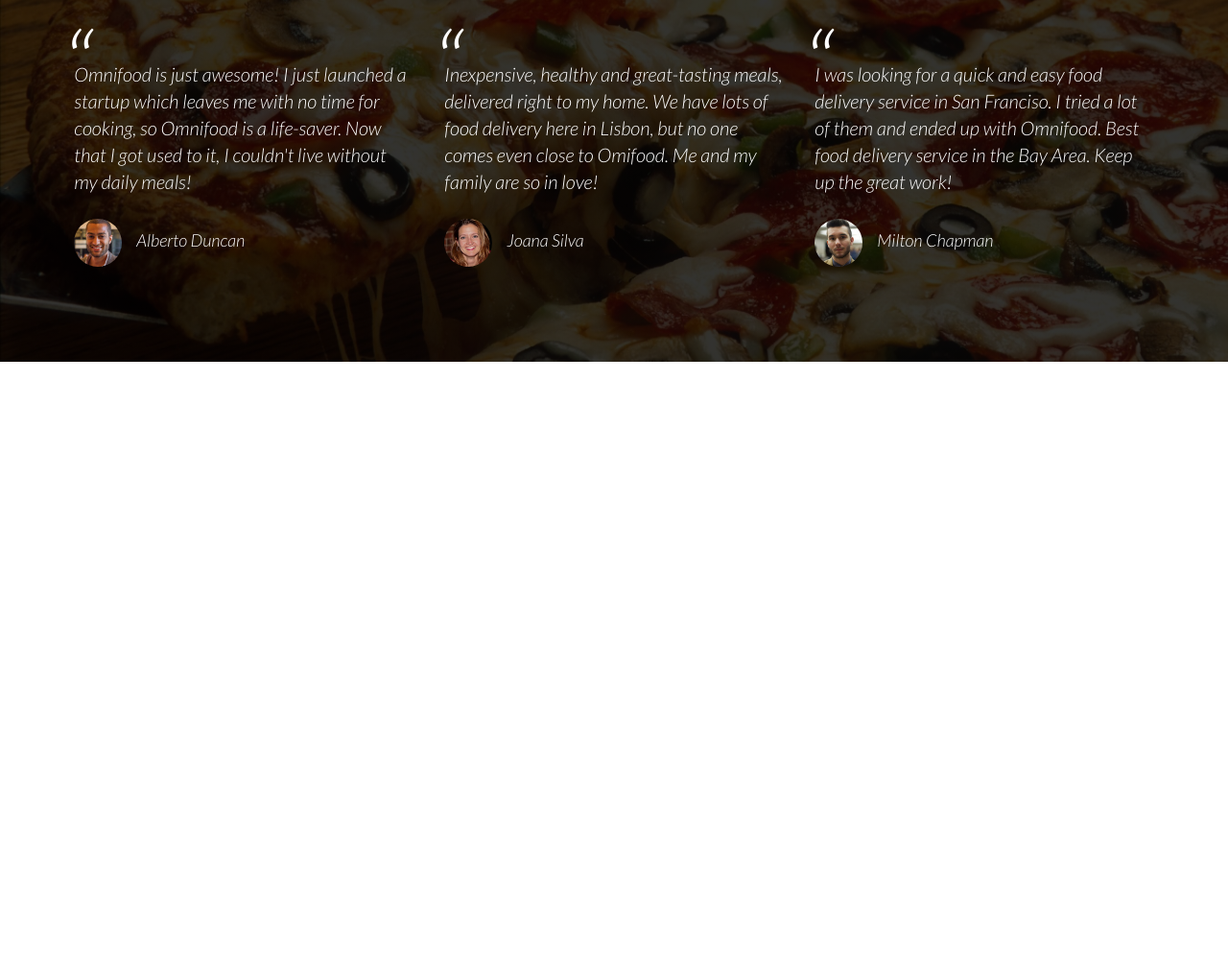
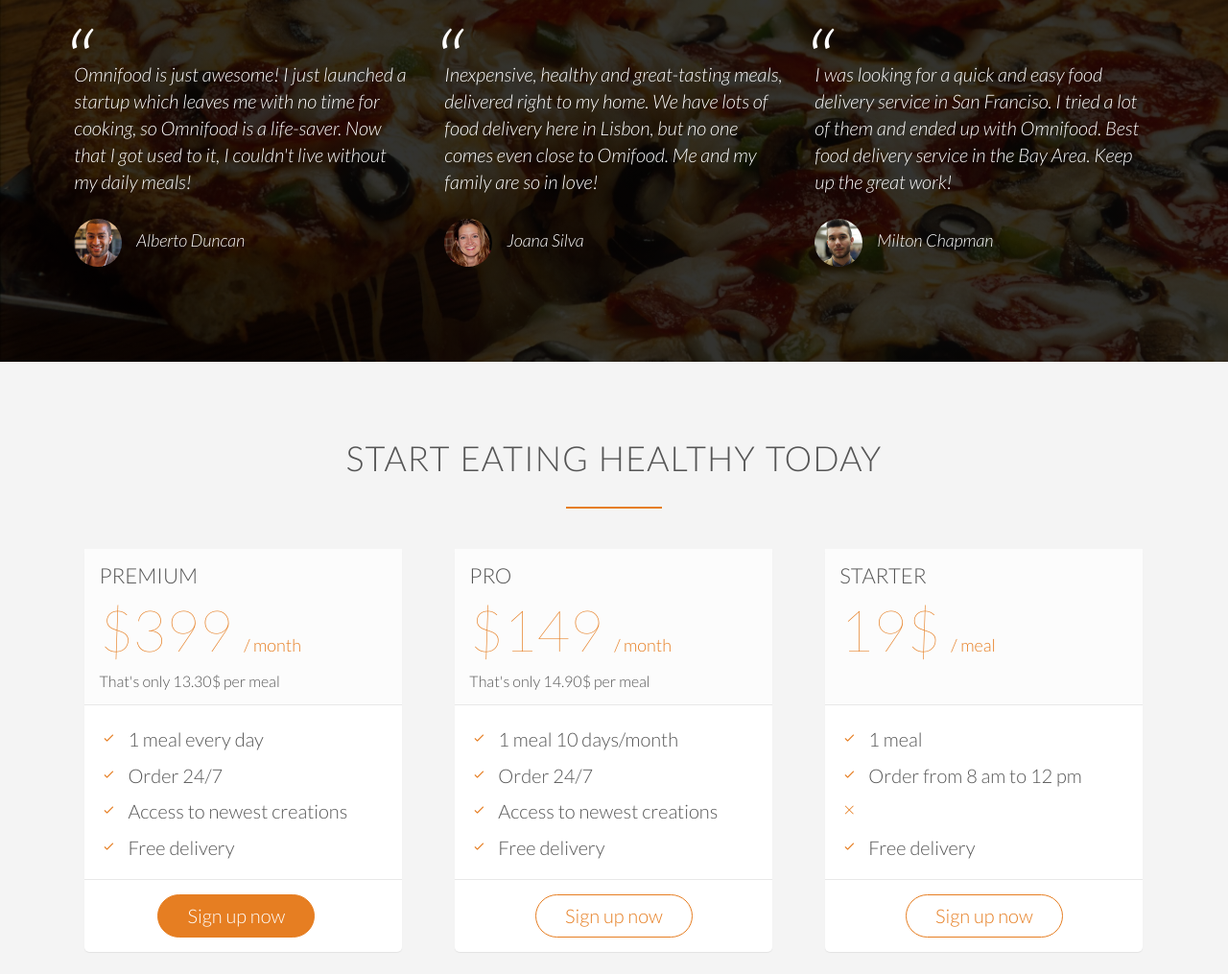
Before and after one commit to tuanpa-tpa/Food, a plain HTML site: page index.html in a window 1280 px wide. Shown: the part 3570-4585 px from the top of the page at 96% size. Before the commit the page ends 3947 px from the top, so only its background shows below. Drawn offline with Linux system fonts and the light colour scheme; files whose address does not match are found by name.

Commit message:
add section-plans

```diff
--- a/index.html
+++ b/index.html
@@ -274,5 +274,73 @@
         </div>
     </section>
 
+    <section class="section-plans">
+        <div class="row">
+            <h2>Start eating healthy today</h2>
+        </div>
+        <div class="row">
+            <div class="col span-1-of-3">
+                <div class="plan-box">
+                    <div>
+                        <h3>Premium</h3>
+                        <p class="plan-price">$399 <span>/ month</span></p>
+                        <p class="plan-price-meal">That's only 13.30$ per meal</p>
+                    </div>
+                    <div>
+                        <ul>
+                            <li><i class="ion-ios-checkmark-empty icon-small"></i>1 meal every day</li>
+                            <li><i class="ion-ios-checkmark-empty icon-small"></i>Order 24/7</li>
+                            <li><i class="ion-ios-checkmark-empty icon-small"></i>Access to newest creations</li>
+                            <li><i class="ion-ios-checkmark-empty icon-small"></i>Free delivery</li>
+                        </ul>
+                    </div>
+                    <div>
+                        <a href="#" class="btn btn-full">Sign up now</a>
+                    </div>
+                </div>
+            </div>
+            <div class="col span-1-of-3">
+                <div class="plan-box">
+                    <div>
+                        <h3>Pro</h3>
+                        <p class="plan-price">$149 <span>/ month</span></p>
+                        <p class="plan-price-meal">That's only 14.90$ per meal</p>
+                    </div>
+                    <div>
+                        <ul>
+                            <li><i class="ion-ios-checkmark-empty icon-small"></i>1 meal 10 days/month</li>
+                            <li><i class="ion-ios-checkmark-empty icon-small"></i>Order 24/7</li>
+                            <li><i class="ion-ios-checkmark-empty icon-small"></i>Access to newest creations</li>
+                            <li><i class="ion-ios-checkmark-empty icon-small"></i>Free delivery</li>
+                        </ul>
+                    </div>
+                    <div>
+                        <a href="#" class="btn btn-ghost">Sign up now</a>
+                    </div>
+                </div>
+            </div>
+            <div class="col span-1-of-3">
+                <div class="plan-box">
+                    <div>
+                        <h3>Starter</h3>
+                        <p class="plan-price">19$ <span>/ meal</span></p>
+                        <p class="plan-price-meal">&nbsp;</p>
+                    </div>
+                    <div>
+                        <ul>
+                            <li><i class="ion-ios-checkmark-empty icon-small"></i>1 meal</li>
+                            <li><i class="ion-ios-checkmark-empty icon-small"></i>Order from 8 am to 12 pm</li>
+                            <li><i class="ion-ios-close-empty icon-small"></i></li>
+                            <li><i class="ion-ios-checkmark-empty icon-small"></i>Free delivery</li>
+                        </ul>
+                    </div>
+                    <div>
+                        <a href="#" class="btn btn-ghost">Sign up now</a>
+                    </div>
+                </div>
+            </div>
+        </div>
+    </section>
+
 
 </html>
--- a/resources/css/style.css
+++ b/resources/css/style.css
@@ -117,6 +117,7 @@
     width: 30px;
     font-size: 120%;
     color: #e67e22;
+    padding-right: 10px;
 }
 
 /* ------------ LINK -------------- */
@@ -402,3 +403,63 @@
     margin-right: 15px;
     vertical-align: middle;
 }
+
+
+
+/* --------------------------- */
+/* SECTION-PLANS */
+/* --------------------------- */
+
+
+.section-plans {
+    padding: 80px 0;
+    background-color: #f4f4f4;
+}
+
+.plan-box {
+    margin-left: 5%;
+    width: 90%;
+    background-color: #fff;
+    border-radius: 5px;
+    box-shadow: 0 1px 1px #e3e3e3;
+}
+
+.plan-box div {
+    padding: 15px;
+    border-bottom: 1px solid #e8e8e8;
+}
+
+.plan-box div:first-child {
+    background-color: #fcfcfc;
+}
+
+.plan-box div:last-child {
+    text-align: center;
+    border: 0;
+}
+
+.plan-price {
+    color: #e67e22;
+    font-size: 300%;
+    margin-bottom: 10px;
+    font-weight: 100;
+}
+
+
+.plan-price span {
+    color: #e67e22;
+    font-size: 30%;
+    font-weight: 300;
+}
+
+.plan-price-meal {
+    font-size: 80%;
+}
+
+.plan-box ul {
+    list-style: none;
+}
+
+.plan-box ul li {
+    padding: 5px 0;
+}
```
